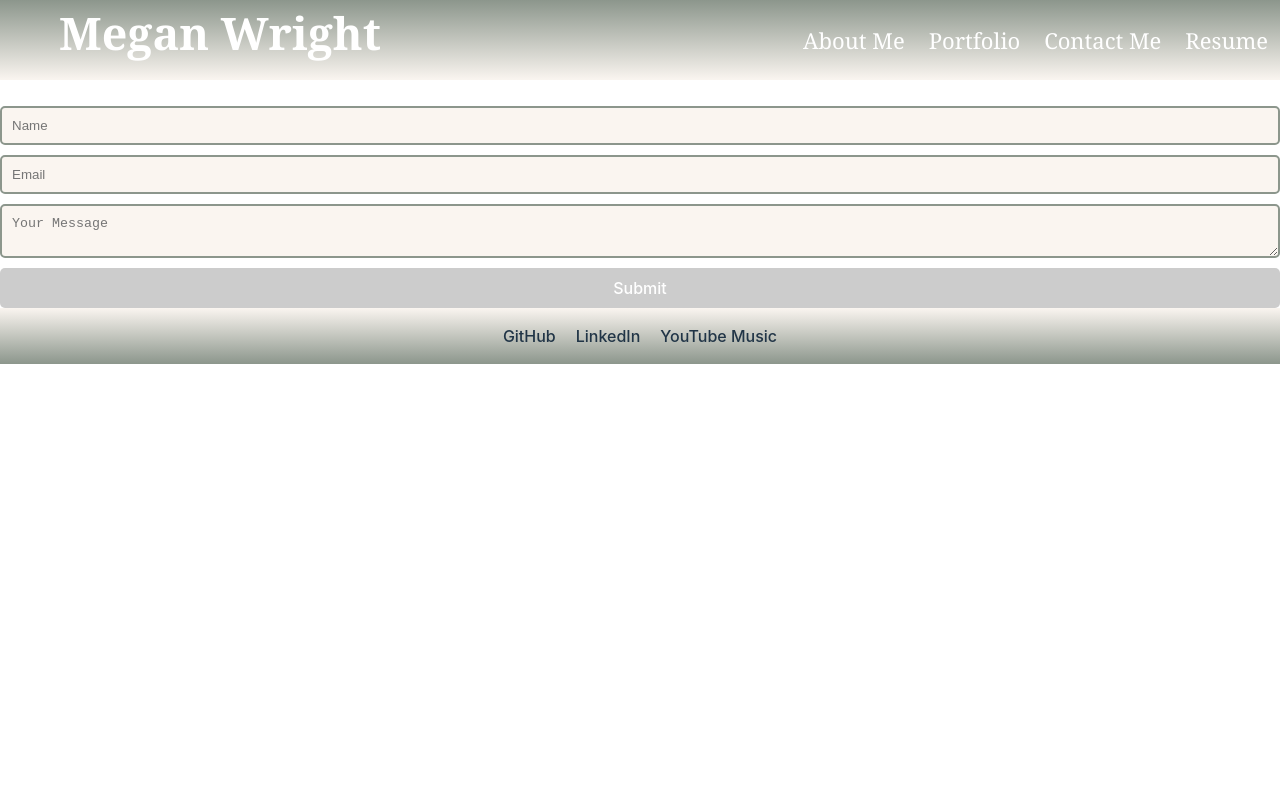
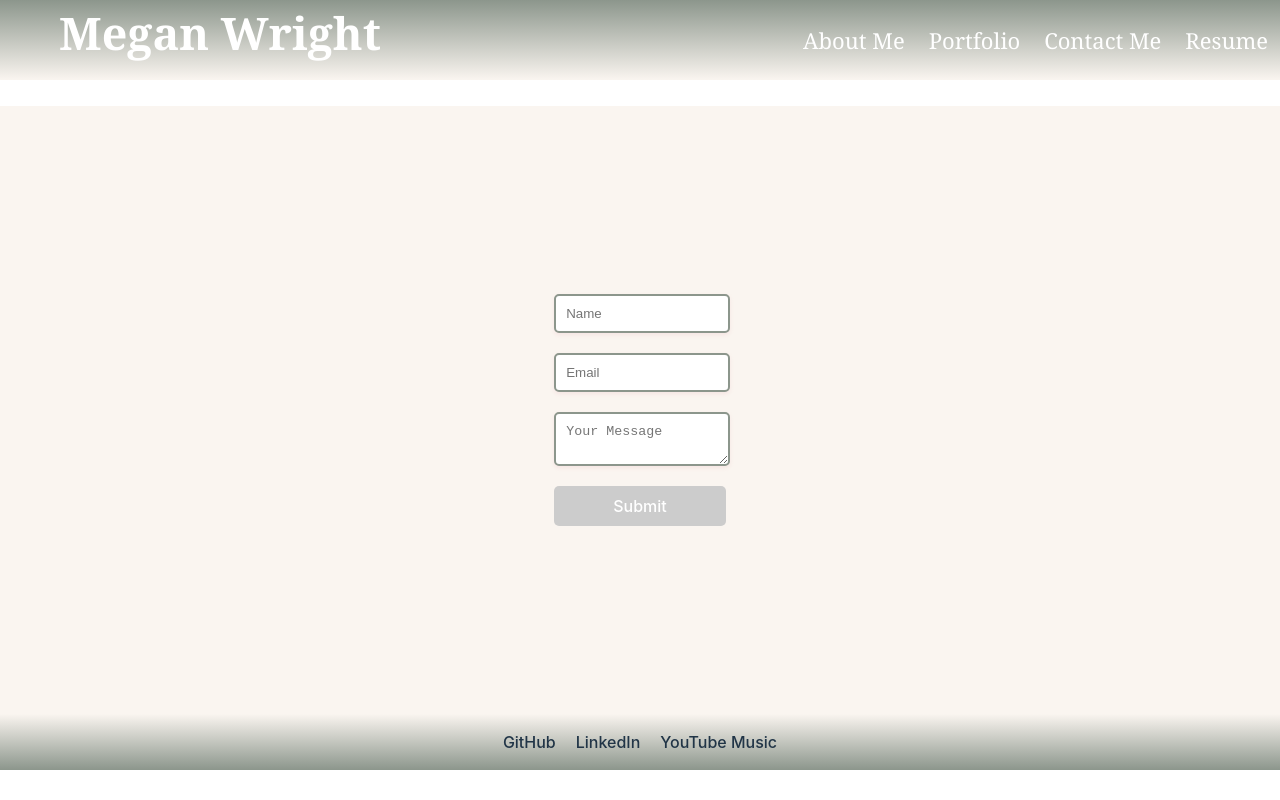
Before and after one commit to mmw18/reactPortfolio, a React (Vite) app: page /contact in a window 1280 px wide. Built offline with nearby package versions, Linux system fonts and the light colour scheme.

Commit message:
adjusting height of contact page to fit screen

```diff
--- a/src/components/contact/contact.css
+++ b/src/components/contact/contact.css
@@ -1,14 +1,23 @@
 .contact-form {
     display: flex;
     flex-direction: column;
-    gap: 10px;
+    gap: 20px; /* Increase space between inputs */
+    width: 33%; /* Set the width to one-third of the page */
+    margin: auto; /* Center the form horizontally */
+    padding: 20px;
+    /* box-shadow: 0 4px 8px rgba(237, 171, 178, 0.2); Faint shadow for the form */
+    /* border-radius: 10px; */
+    background-color: #Faf5f0;
+    align-self: center;
   }
 
   .contact-form input, .contact-form textarea {
     border: 2px solid #8c968c;
-    background-color: #Faf5f0;
+    background-color: #ffffff; /* Change input background to white */
     padding: 10px;
     border-radius: 5px;
+    width: calc(100% - 20px); /* Adjust width to account for padding */
+    box-shadow: 0 2px 4px rgba(237, 171, 178, 0.2); /* Faint shadow for inputs */
   }
 
   .contact-form input.invalid {
@@ -35,3 +44,25 @@
     background-color: #ccc;
     cursor: not-allowed;
   }
+
+  /* Ensuring the content area takes up the full height */
+  .content-area {
+    min-height: calc(100vh - 40px);
+    display: flex;
+    flex-direction: column;
+    justify-content: center;
+  }
+
+  .contact-page-container {
+    display: flex;
+    justify-content: center;
+    align-items: center;
+    min-height: calc(76vh);
+    background-color: #Faf5f0;
+  }
+
+  .contact-form-container {
+    width: 100%;
+    max-width: 520px;
+    padding: 20px;
+  }
--- a/src/components/contact/contact.jsx
+++ b/src/components/contact/contact.jsx
@@ -18,6 +18,8 @@ const Contact = () => {
   const isFormValid = () => emailValid && form.message;
 
   return (
+    <div className="contact-page-container">
+      <div className="contact-form-container">
         <div className="contact-form">
           <input
             type="text"
@@ -48,6 +50,8 @@ const Contact = () => {
             Submit
           </button>
         </div>
+      </div>
+    </div>
   );
 };
 
```
Lines whose indentation alone changed are shown as unchanged.
